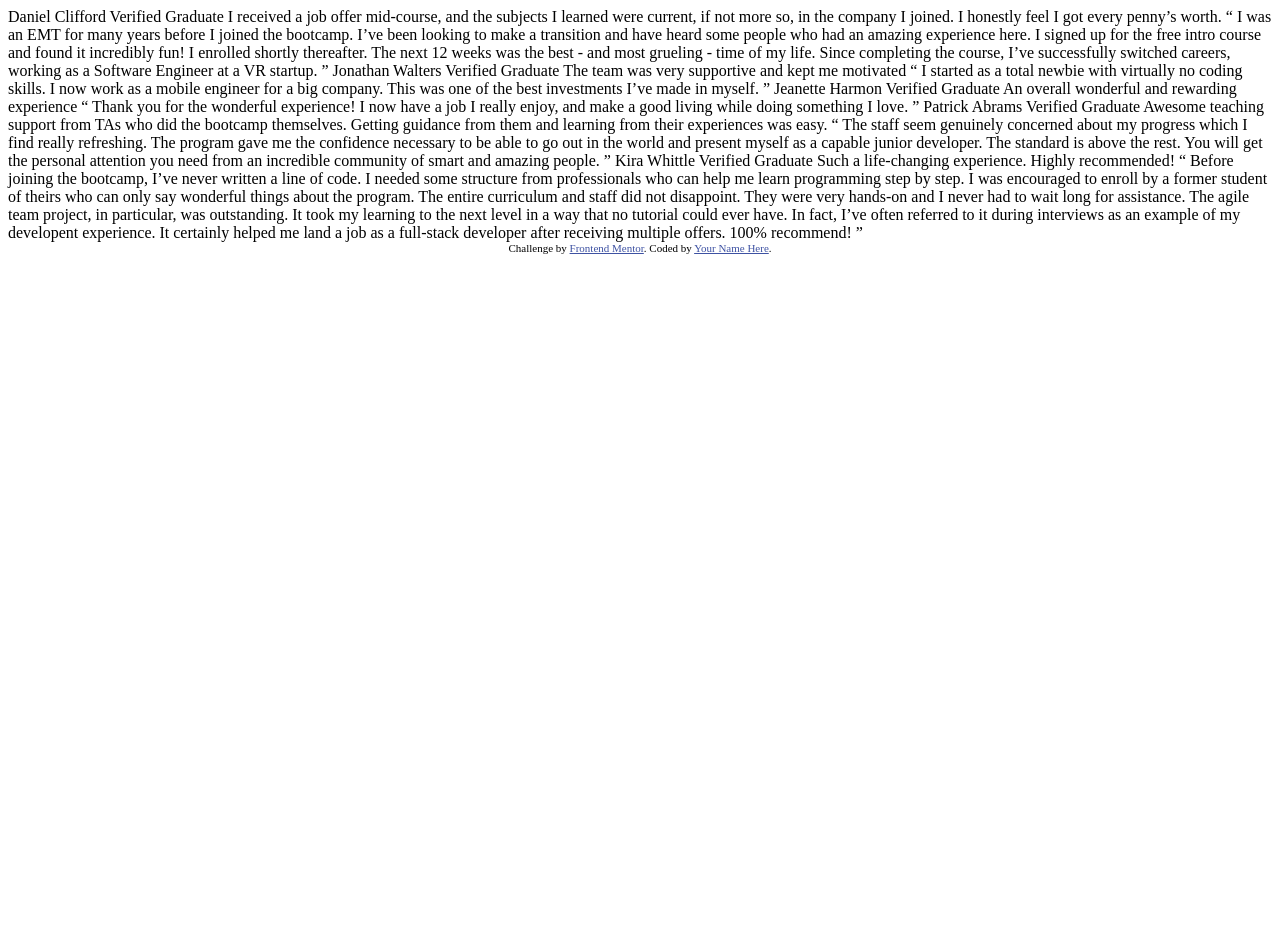
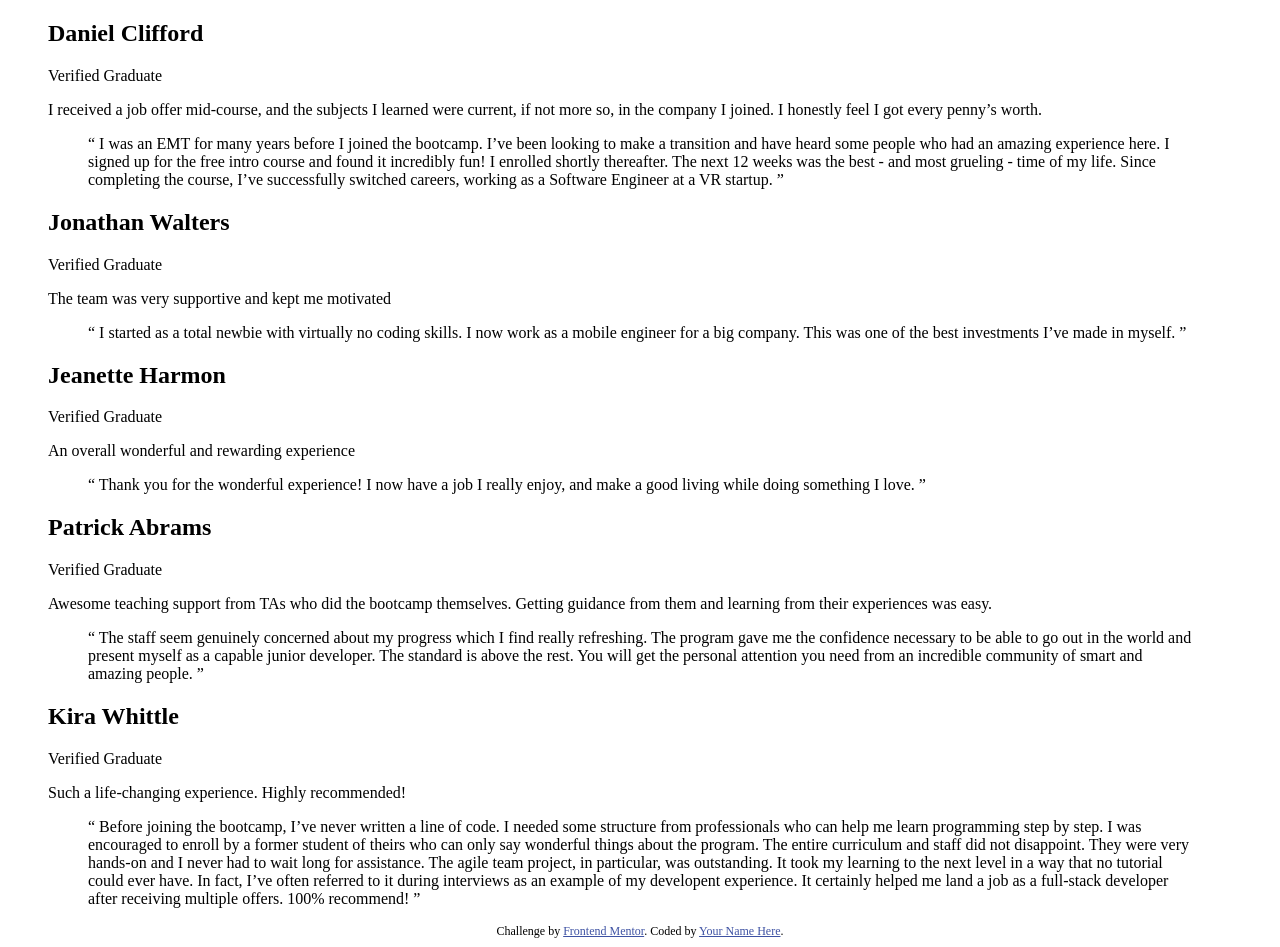
Before and after one commit to Mazz100/Testimonial-Grid-Section, a plain HTML site: page index.html in a window 1280 px wide. Before the commit the page ends 800 px from the top, so only its background shows below. Drawn offline with Linux system fonts and the light colour scheme.

Commit message:
HTML Semantic Update

```diff
--- a/index.html
+++ b/index.html
@@ -1,64 +1,109 @@
 <!DOCTYPE html>
 <html lang="en">
+
 <head>
   <meta charset="UTF-8">
-  <meta name="viewport" content="width=device-width, initial-scale=1.0"> <!-- displays site properly based on user's device -->
+  <meta name="viewport" content="width=device-width, initial-scale=1.0">
+  <!-- displays site properly based on user's device -->
 
   <link rel="icon" type="image/png" sizes="32x32" href="./images/favicon-32x32.png">
 
-  <title>Frontend Mentor | [Challenge Name Here]</title>
+  <title>Frontend Mentor | Testimonial Grid Section</title>
 
   <!-- Feel free to remove these styles or customise in your own stylesheet 👍 -->
   <style>
-    .attribution { font-size: 11px; text-align: center; }
-    .attribution a { color: hsl(228, 45%, 44%); }
+    .attribution {
+      font-size: 0.75rem;
+      text-align: center;
+    }
+
+    .attribution a {
+      color: hsl(228, 45%, 44%);
+    }
   </style>
 </head>
+
 <body>
-  Daniel Clifford
-  Verified Graduate
+  <main>
+    <div class="container">
 
-  I received a job offer mid-course, and the subjects I learned were current, if not more so,
-  in the company I joined. I honestly feel I got every penny’s worth.
+      <div class="card-main">
+        <div class="card1">
+          <figure>
+            <figcaption>
+              <h2>Daniel Clifford</h2>
+              <p> Verified Graduate</p>
 
-  “ I was an EMT for many years before I joined the bootcamp. I’ve been looking to make a
+              <p>I received a job offer mid-course, and the subjects I learned were current, if not more so,
+                in the company I joined. I honestly feel I got every penny’s worth.</p>
+            </figcaption>
+
+            <blockquote> “ I was an EMT for many years before I joined the bootcamp. I’ve been looking to make a
               transition and have heard some people who had an amazing experience here. I signed up
               for the free intro course and found it incredibly fun! I enrolled shortly thereafter.
               The next 12 weeks was the best - and most grueling - time of my life. Since completing
               the course, I’ve successfully switched careers, working as a Software Engineer at a VR startup. ”
+            </blockquote>
+          </figure>
+        </div>
 
-  Jonathan Walters
-  Verified Graduate
+        <div class="card2">
+          <figure>
+            <figcaption>
+              <h2> Jonathan Walters</h2>
+              <p>Verified Graduate</p>
 
-  The team was very supportive and kept me motivated
+              <p>The team was very supportive and kept me motivated</p>
+            </figcaption>
+            <blockquote> “ I started as a total newbie with virtually no coding skills. I now work as a mobile engineer
+              for a big company. This was one of the best investments I’ve made in myself. ”
+            </blockquote>
+          </figure>
+        </div>
 
-  “ I started as a total newbie with virtually no coding skills. I now work as a mobile engineer
-  for a big company. This was one of the best investments I’ve made in myself. ”
+        <div class="card3">
+          <figure>
+            <figcaption>
+              <h2> Jeanette Harmon</h2>
+              <p>Verified Graduate</p>
 
-  Jeanette Harmon
-  Verified Graduate
-
-  An overall wonderful and rewarding experience
-
+              <p>An overall wonderful and rewarding experience</p>
+            </figcaption>
+            <blockquote>
               “ Thank you for the wonderful experience! I now have a job I really enjoy, and make a good living
               while doing something I love. ”
+            </blockquote>
+          </figure>
+        </div>
 
-  Patrick Abrams
-  Verified Graduate
+        <div class="card4">
+          <figure>
+            <figcaption>
+              <h2>Patrick Abrams</h2>
+              <p> Verified Graduate</p>
 
-  Awesome teaching support from TAs who did the bootcamp themselves. Getting guidance from them and
-  learning from their experiences was easy.
-
+              <p>Awesome teaching support from TAs who did the bootcamp themselves. Getting guidance from them and
+                learning from their experiences was easy.</p>
+            </figcaption>
+            <blockquote>
               “ The staff seem genuinely concerned about my progress which I find really refreshing. The program
               gave me the confidence necessary to be able to go out in the world and present myself as a capable
               junior developer. The standard is above the rest. You will get the personal attention you need from
               an incredible community of smart and amazing people. ”
+            </blockquote>
+          </figure>
+        </div>
 
-  Kira Whittle
-  Verified Graduate
+        <div class="card5">
+          <figure>
+            <figcaption>
+              <h2>Kira Whittle</h2>
+              <p> Verified Graduate</p>
 
-  Such a life-changing experience. Highly recommended!
+              <p>Such a life-changing experience. Highly recommended!</p>
 
+            </figcaption>
+            <blockquote>
               “ Before joining the bootcamp, I’ve never written a line of code. I needed some structure from
               professionals who can help me learn programming step by step. I was encouraged to enroll by a former
               student of theirs who can only say wonderful things about the program. The entire curriculum and staff
@@ -67,10 +112,17 @@
               could ever have. In fact, I’ve often referred to it during interviews as an example of my developent
               experience. It certainly helped me land a job as a full-stack developer after receiving multiple offers.
               100% recommend! ”
+            </blockquote>
+          </figure>
+        </div>
+      </div>
 
-  <div class="attribution">
+    </div>
+  </main>
+  <footer class="attribution">
     Challenge by <a href="https://www.frontendmentor.io?ref=challenge" target="_blank">Frontend Mentor</a>.
     Coded by <a href="#">Your Name Here</a>.
-  </div>
+  </footer>
 </body>
+
 </html>
```
Also changed, not shown: 1 other file. Lines whose indentation alone changed are shown as unchanged.
